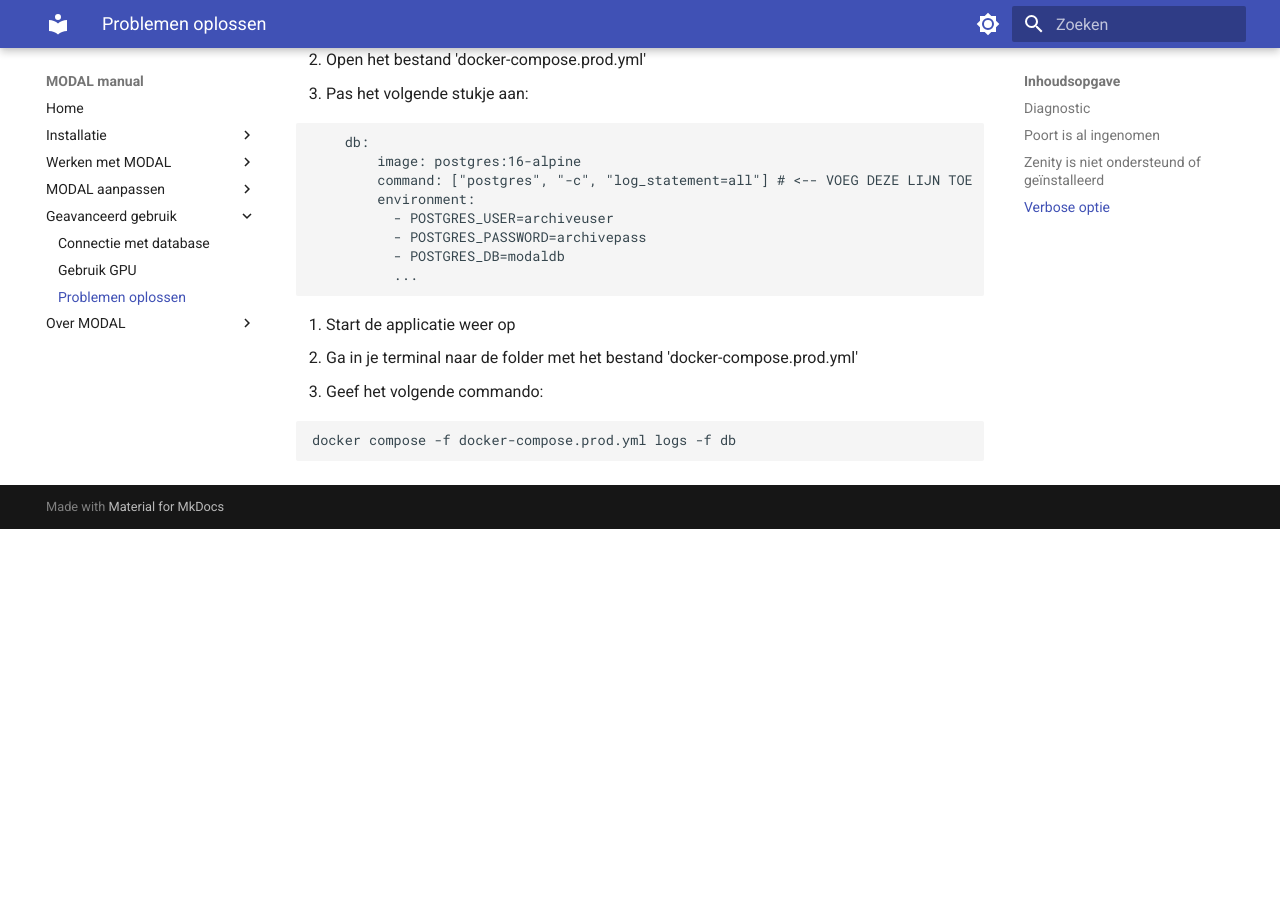
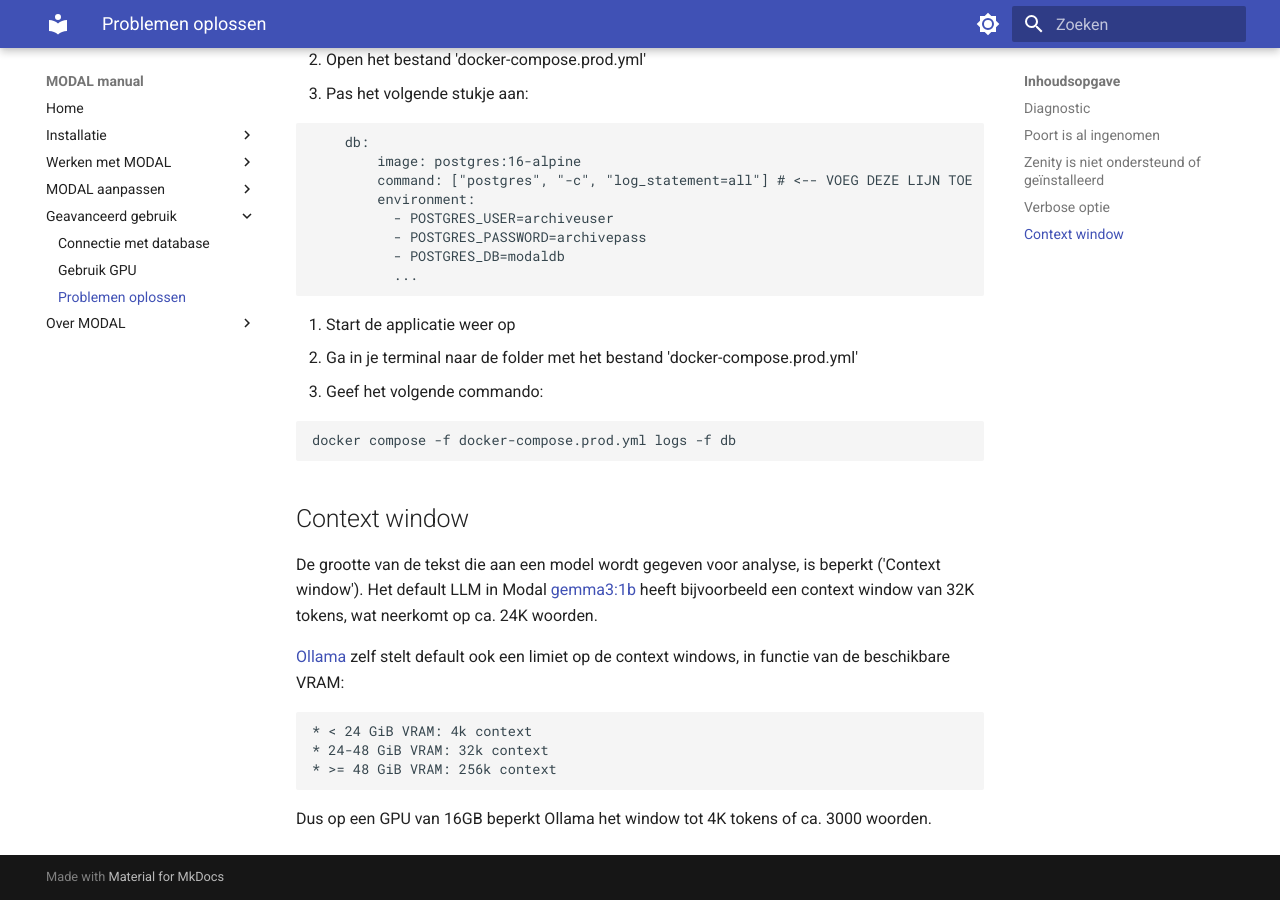
Before and after one commit to hvanstappen/MODAL_documentation, an MkDocs documentation site: the page built from docs/fixes.md, in a window 1280 px wide and 900 px high, scrolled down 1496 px. Built offline with MkDocs 1.6.1 and Material for MkDocs 9.7.7, drawn with Linux system fonts in a browser that asks for light colours; before the commit the page ends 2025 px from its top, so only the background shows below that.

Commit message:
Context window note

````diff
--- a/docs/fixes.md
+++ b/docs/fixes.md
@@ -71,3 +71,15 @@
 ```shell
 docker compose -f docker-compose.prod.yml logs -f db
 ```
+
+## Context window
+De grootte van de tekst die aan een model wordt gegeven voor analyse, is beperkt ('Context window'). Het default LLM in Modal [gemma3:1b](https://ollama.com/library/gemma3:1b) heeft bijvoorbeeld
+een context window van 32K tokens, wat neerkomt op ca. 24K woorden.
+
+[Ollama](https://docs.ollama.com/context-length) zelf stelt default ook een limiet op de context windows, in functie van de beschikbare VRAM:
+
+    * < 24 GiB VRAM: 4k context
+    * 24-48 GiB VRAM: 32k context
+    * >= 48 GiB VRAM: 256k context
+
+Dus op een GPU van 16GB beperkt Ollama het window tot 4K tokens of ca. 3000 woorden.
````
Also changed, not shown: site/search/search_index.json, 1 other file.
